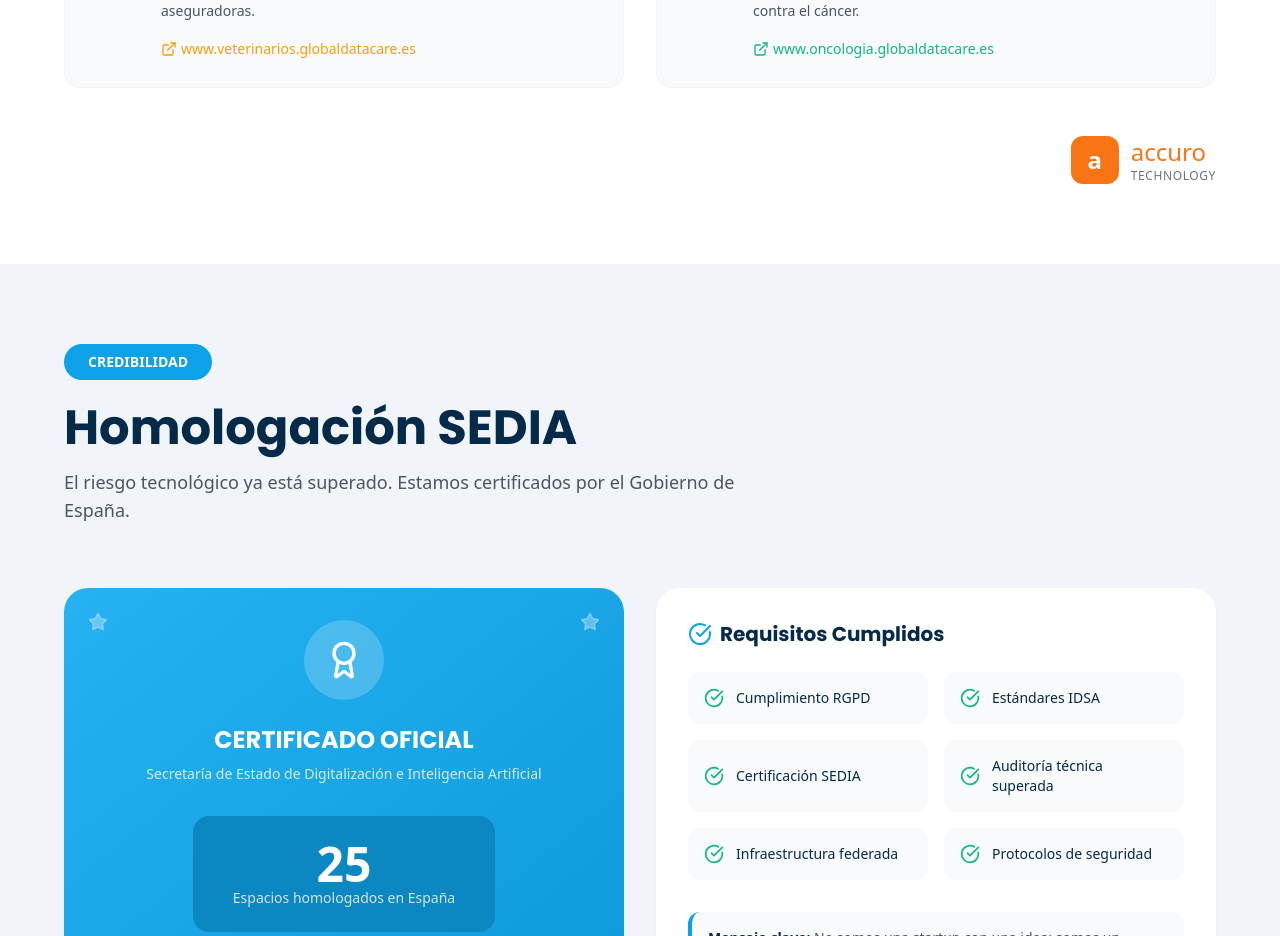
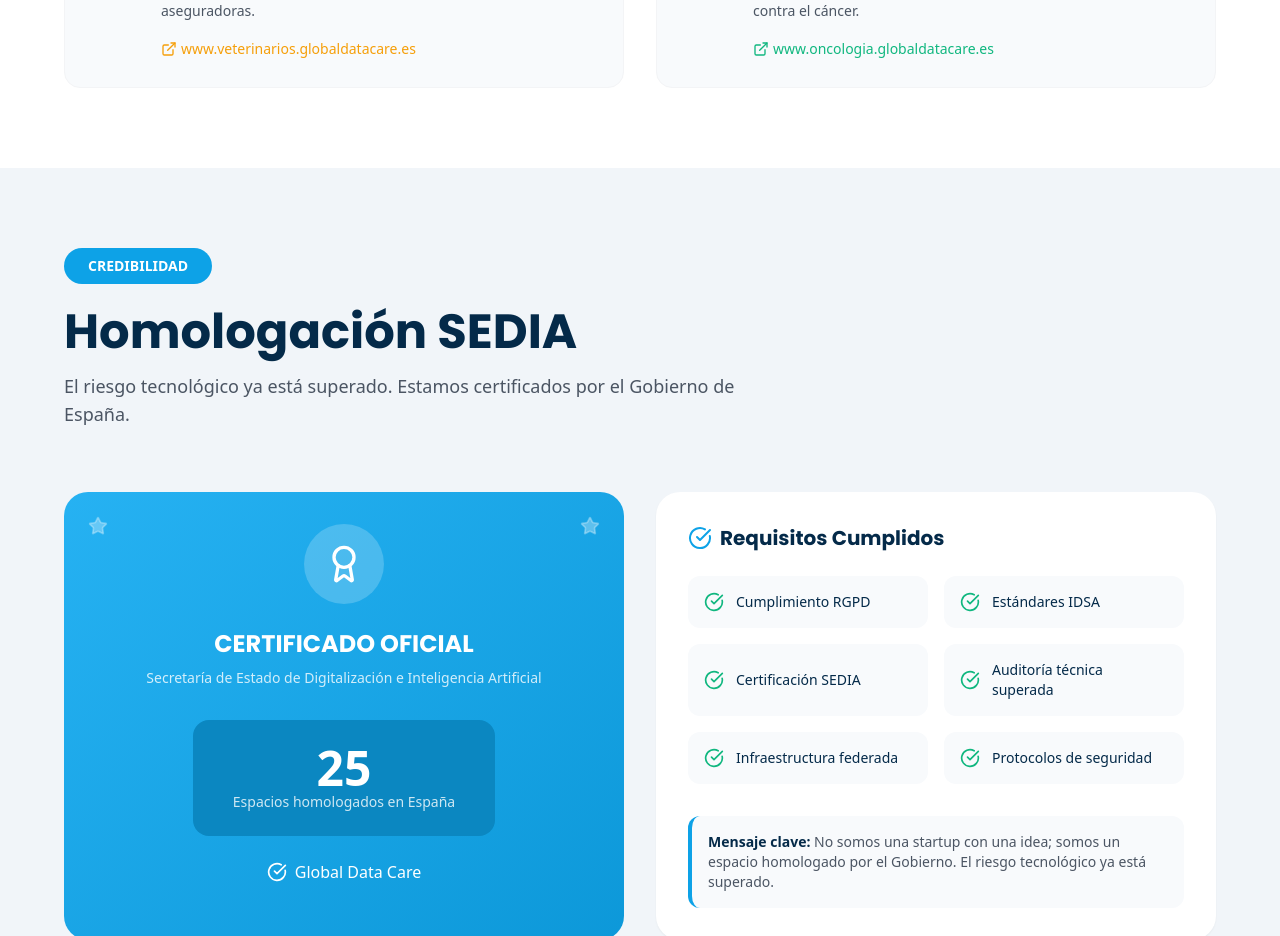
Before and after one commit to Ullswater-Investments/kpmg-presentacion-globaldatacare, a Next.js app: page / in a window 1280 px wide. Shown: the part 2180-3116 px from the top of the page. Built offline with nearby package versions, Linux system fonts and the light colour scheme.

Commit message:
remove Accuro Technology logo from Verticales section\n\nDelete Accuro Technology logo from Datos de Espacios section.

```diff
--- a/components/sections/verticals-section.tsx
+++ b/components/sections/verticals-section.tsx
@@ -97,16 +97,7 @@ export function VerticalsSection() {
           ))}
         </div>
 
-        {/* Accuro branding */}
-        <div className="mt-12 flex justify-end items-center gap-3">
-          <div className="w-12 h-12 bg-[hsl(25,95%,53%)] rounded-xl flex items-center justify-center">
-            <span className="text-white text-2xl font-bold">a</span>
-          </div>
-          <div>
-            <span className="text-2xl font-light text-[hsl(25,95%,53%)]">accuro</span>
-            <span className="block text-xs text-gray-500 uppercase tracking-wider">Technology</span>
-          </div>
-        </div>
+
       </div>
     </section>
   )
```
